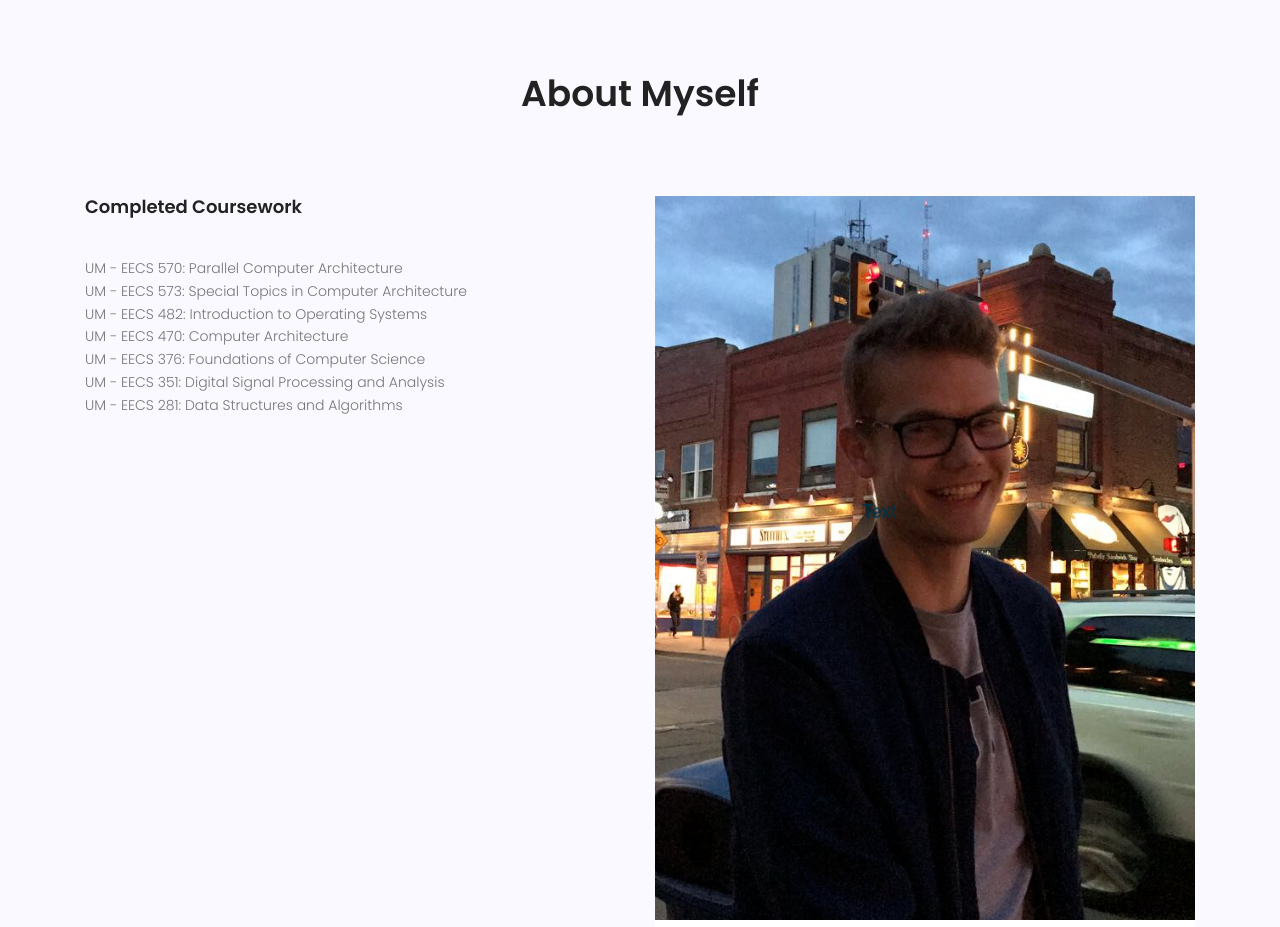
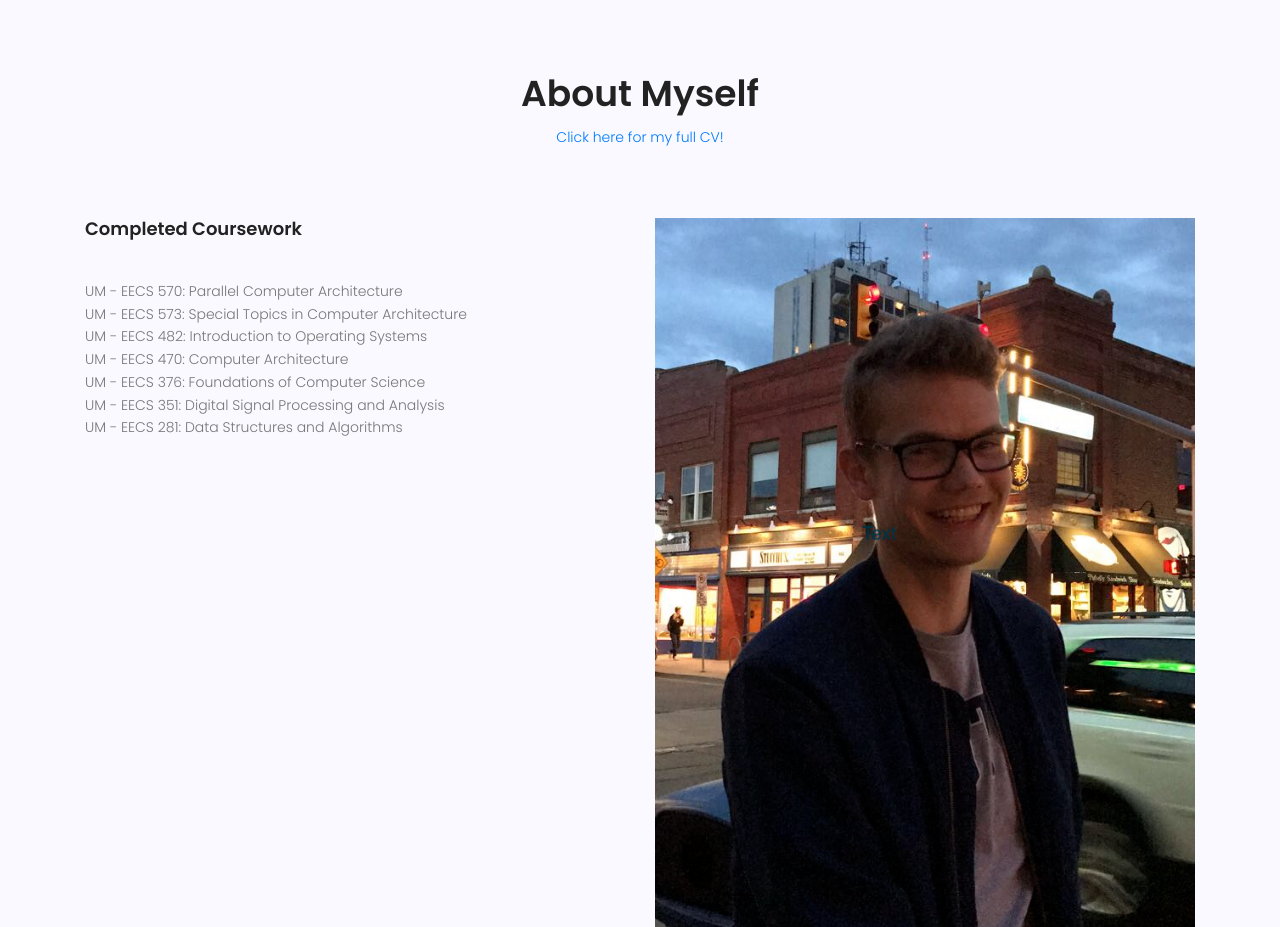
Before and after one commit to kyle-p-may/kyle-p-may.github.io, a plain HTML site: page index.html in a window 1280 px wide. Shown: the part 1280-2207 px from the top of the page. Drawn offline with nearby package versions, Linux system fonts and the light colour scheme.

Commit message:
adding cv link

```diff
--- a/index.html
+++ b/index.html
@@ -154,6 +154,7 @@
 						<div class="menu-content pb-70 col-lg-8">
 							<div class="title text-center">
 								<h1 class="mb-10">About Myself</h1>
+									<a href="kylemay_cv.pdf">Click here for my full CV!</a>
 							</div>
 						</div>
 					</div>
```
Also changed, not shown: 1 other file.
